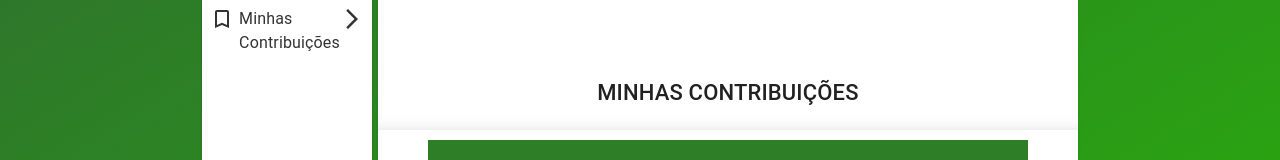
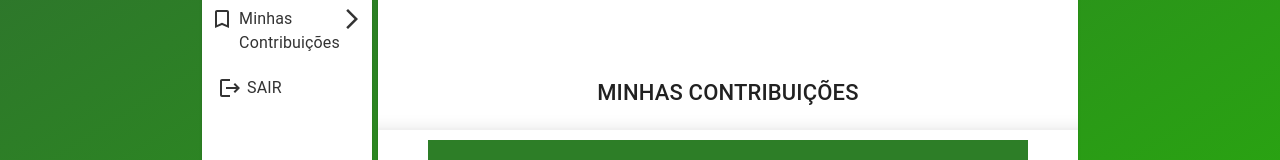
Before and after one commit to caioedlobo/JuntosIFPB, a React (Create React App) app: page /contribuicoes in a window 1280 px wide. Shown: the part 322-482 px from the top of the page. Built offline with nearby package versions, Linux system fonts and the light colour scheme; no server answers.

Commit message:
create Dailog to disconnect button and fix authenticate post request

```diff
--- a/src/ProtectedRoutes.js
+++ b/src/ProtectedRoutes.js
@@ -1,6 +1,5 @@
 import React from "react";
 import { Outlet, Navigate, useLocation } from "react-router-dom";
-import axios from "axios";
 const ProtectedRoutes = () => {
   const location = useLocation();
   //rota para verificar se o token é válido
--- a/src/components/atoms/LoginForm.js
+++ b/src/components/atoms/LoginForm.js
@@ -85,11 +85,11 @@ const LoginForm = (props) => {
           }
         )
           .then((response) => {
-            const accessToken = response.data.token;
+            /* const accessToken = response.data.token;
             const userId = response.data.user._id;
             Axios.interceptors.request.use(
               (config) => {
-                //config.headers.authorization = `Bearer ${accessToken}`;
+
                 localStorage.setItem("accessToken", accessToken);
                 localStorage.setItem("userId", userId);
                 return config;
@@ -98,8 +98,12 @@ const LoginForm = (props) => {
                 return Promise.reject(error);
               }
             );
+          }) */
+            const accessToken = response.data.token;
+            const userId = response.data.user._id;
+            localStorage.setItem("accessToken", accessToken);
+            localStorage.setItem("userId", userId);
           })
-
           .catch((error) => {
             errorControllerHandler(error.response.data.error);
           });
--- a/src/components/organisms/UserBar.js
+++ b/src/components/organisms/UserBar.js
@@ -6,6 +6,12 @@ import BookmarkBorderIcon from "@mui/icons-material/BookmarkBorder";
 import LayoutUserBar from "../template/LayoutUserBar";
 import IconButton from "@mui/material/IconButton";
 import MenuIcon from "@mui/icons-material/Menu";
+import LogoutIcon from "@mui/icons-material/Logout";
+import Dialog from "@mui/material/Dialog";
+import DialogActions from "@mui/material/DialogActions";
+import DialogContent from "@mui/material/DialogContent";
+import DialogContentText from "@mui/material/DialogContentText";
+/* import DialogTitle from "@mui/material/DialogTitle"; */
 
 import {
   CardActions,
@@ -16,14 +22,31 @@ import {
   Toolbar,
   Menu,
   MenuItem,
+  Button,
 } from "@mui/material";
 
 import { Link } from "@mui/material";
+import { useNavigate } from "react-router-dom";
 
 const UserBar = () => {
-  /* const drawerWidth = 240; */
+  const [open, setOpen] = React.useState(false);
+  console.log(open);
 
   const [anchorEl, setAnchorEl] = React.useState(false);
+  const navigate = useNavigate();
+  const handleClickOpen = () => {
+    setOpen(true);
+  };
+
+  const handleCloseDialog = () => {
+    console.log("entrou");
+    setOpen(false);
+  };
+
+  const handleDisconnect = () => {
+    localStorage.clear();
+    navigate("/");
+  };
 
   const openMenu = (event) => {
     setAnchorEl(event.currentTarget);
@@ -33,10 +56,6 @@ const UserBar = () => {
     setAnchorEl(false);
   };
 
-  /* const toSecurity = () => {
-
-  }
- */
   return (
     <div data-testid="user-bar">
       <Card
@@ -48,9 +67,6 @@ const UserBar = () => {
           marginBottom: { md: "0", xs: "6px" },
         }}
       >
-        {/* <CardHeader>
-          <Avatar></Avatar>
-        </CardHeader> */}
         <CardActions
           sx={{
             background: "primary",
@@ -118,6 +134,38 @@ const UserBar = () => {
                       </div>
                     </Link>
                   </MenuItem>
+                  <MenuItem>
+                    <Button sx={{}} onClick={handleClickOpen}>
+                      <Dialog
+                        open={open}
+                        onClose={handleCloseDialog}
+                        aria-labelledby="alert-dialog-title"
+                        aria-describedby="alert-dialog-description"
+                        keepMounted
+                      >
+                        {/* <DialogTitle id="alert-dialog-title">
+                          {"Use Google's location service?"}
+                        </DialogTitle> */}
+                        <DialogContent>
+                          <DialogContentText id="alert-dialog-description">
+                            Deseja mesmo se desconectar do Juntos pelo IFPB?
+                          </DialogContentText>
+                        </DialogContent>
+                        <DialogActions>
+                          <Button onClick={handleCloseDialog}>Não</Button>
+                          <Button onClick={handleDisconnect} autoFocus>
+                            Sim
+                          </Button>
+                        </DialogActions>
+                      </Dialog>
+                      <div style={{ display: "flex" }}>
+                        <LogoutIcon />
+                        <Typography style={{ paddingLeft: "5px" }}>
+                          Sair
+                        </Typography>
+                      </div>
+                    </Button>
+                  </MenuItem>
                 </Menu>
               </Toolbar>
 
@@ -164,6 +212,21 @@ const UserBar = () => {
                   Minhas Contribuições
                 </Typography>
               </LayoutUserBar>
+              <Button
+                sx={{
+                  display: { md: "flex", sm: "flex", xs: "none" },
+                  flexDirection: { md: "row", xs: "column" },
+                  alignItems: { md: "flex-start", xs: "center" },
+                  /* marginBottom: "15px", */
+                  justifyContent: "flex-start",
+                }}
+                onClick={handleClickOpen}
+              >
+                <LogoutIcon />
+
+                <Typography style={{ paddingLeft: "5px" }}>Sair</Typography>
+              </Button>
+
               {/* <Link
               href="seguranca"
               sx={{ display: {md: "flex", sm: "flex", xs: "none"}, flexDirection: { md: "row", sm: "column", }, alignItems: { md: "flex-start", xs: "center" }, marginBottom: "10px"  }}>
```
